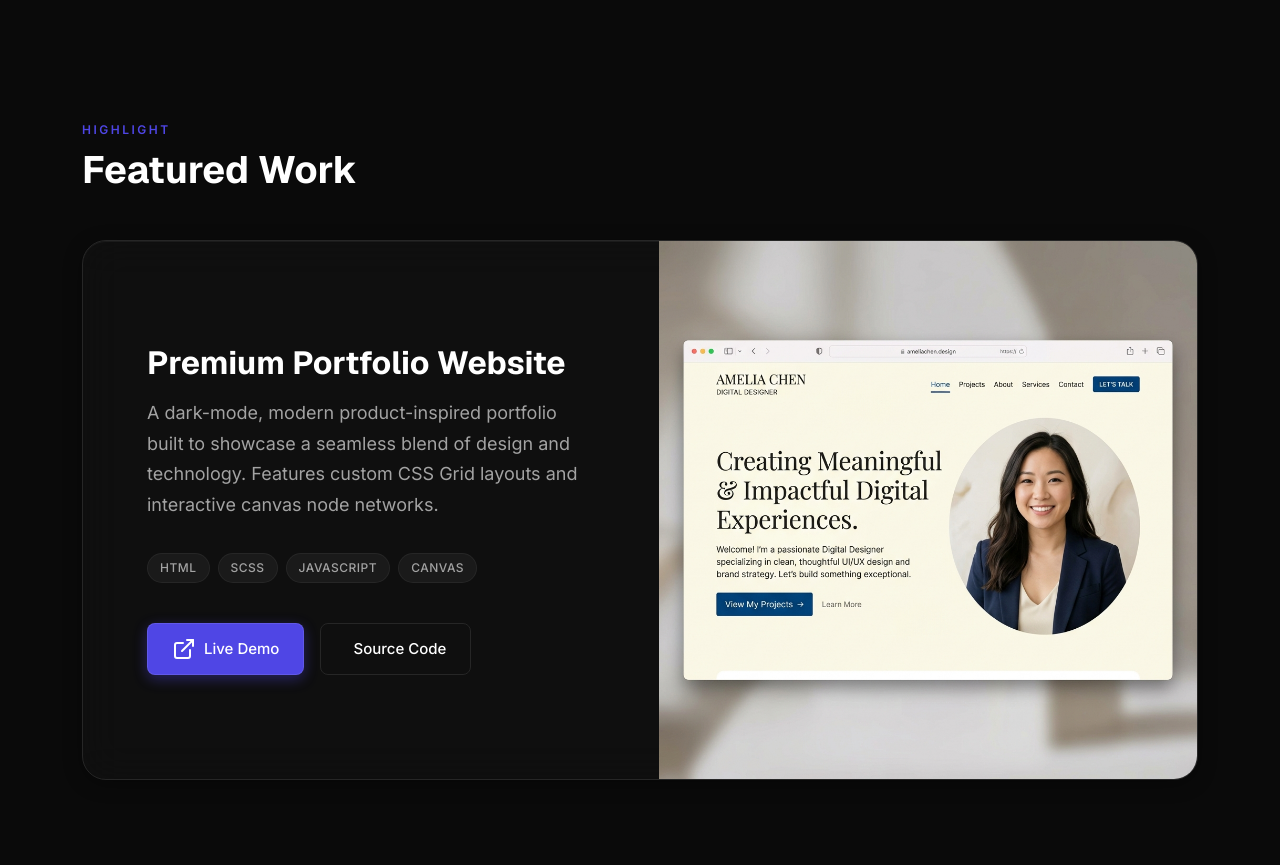
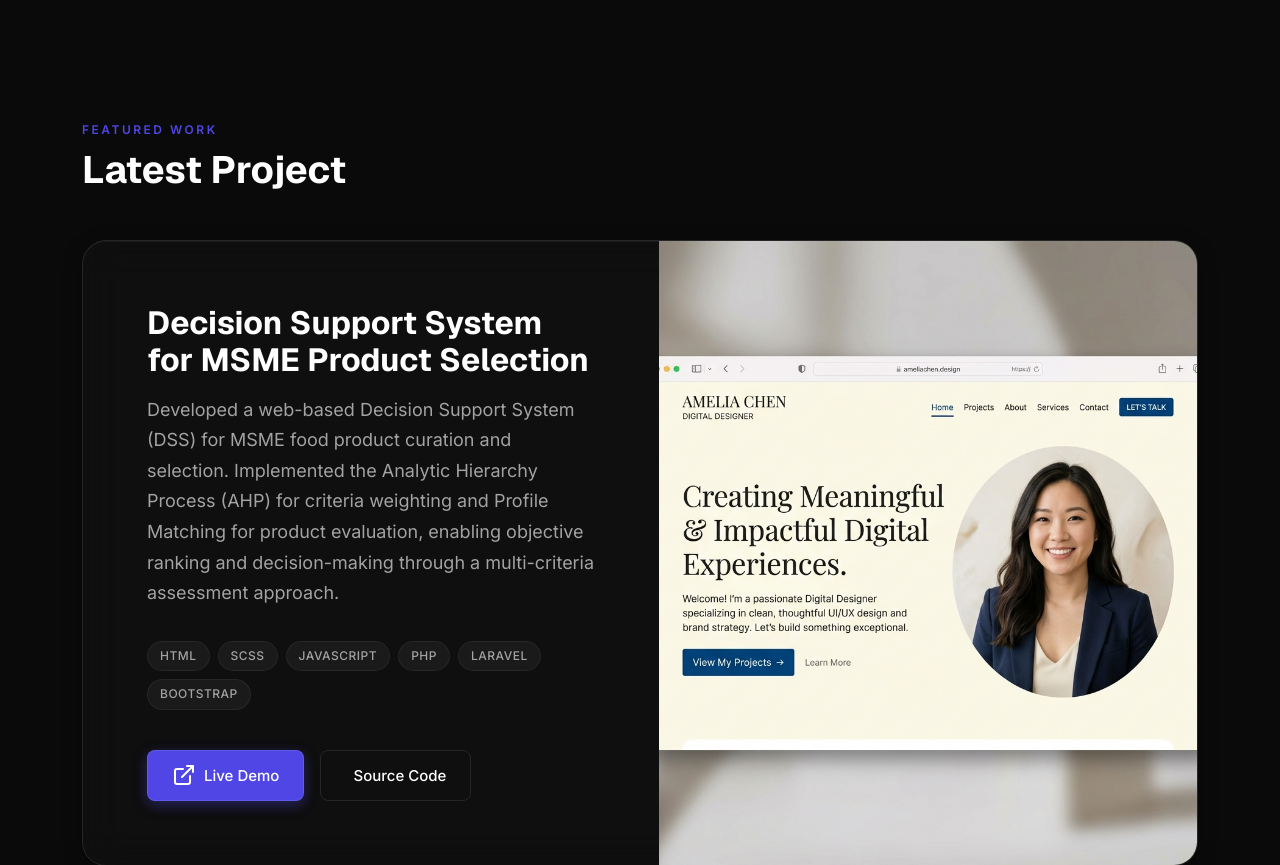
Before and after one commit to rakhalana/lanaa-portfolio, a website: page index.html in a window 1280 px wide. Shown: the part 800-1665 px from the top of the page. Drawn offline with nearby package versions, Linux system fonts and the light colour scheme.

Commit message:
second add portf

```diff
--- a/index.html
+++ b/index.html
@@ -104,8 +104,8 @@
     <!-- ═══════════════════════════════════════════════════ -->
     <section class="featured section" id="featured">
       <div class="container">
-        <span class="section-label animate-on-scroll">Highlight</span>
-        <h2 class="section-heading animate-on-scroll">Featured Work</h2>
+        <span class="section-label animate-on-scroll">Featured Work</span>
+        <h2 class="section-heading animate-on-scroll">Latest Project</h2>
 
         <!-- Rendered by JS -->
         <div id="featured-container" class="animate-on-scroll mt-5"></div>
--- a/js/data.js
+++ b/js/data.js
@@ -115,16 +115,16 @@ const educationData = [
 
 const capabilities = [
   {
-    category: "Design",
-    items: ["UI/UX Design", "Wireframing", "Prototyping", "Branding"]
+    category: "Frontend Development",
+    items: ["HTML & SCSS", "JavaScript", "PHP & Laravel", "Bootstrap"]
   },
   {
-    category: "Development",
-    items: ["HTML", "CSS", "JavaScript", "React", "Next.js", "Tailwind CSS", "Bootstrap"]
+    category: "UI/UX & Design",
+    items: ["UI/UX Design", "Graphic Design", "Branding & Guidelines", "Figma & Illustrator"]
   },
   {
-    category: "Creative",
-    items: ["Visual Design", "Content Design", "Motion Graphics"]
+    category: "Media & Management",
+    items: ["Social Media Management", "Video Production & OBS", "Team Leadership", "Cross-functional Collab"]
   },
   {
     category: "Currently Exploring",
@@ -136,11 +136,11 @@ const capabilities = [
 
 const projects = [
   {
-    id: "personal-portfolio",
-    title: "Premium Portfolio Website",
-    description: "A dark-mode, modern product-inspired portfolio built to showcase a seamless blend of design and technology. Features custom CSS Grid layouts and interactive canvas node networks.",
-    category: "frontend",
-    tags: ["HTML", "SCSS", "JavaScript", "Canvas"],
+    id: "latest-project",
+    title: "Decision Support System for MSME Product Selection",
+    description: "Developed a web-based Decision Support System (DSS) for MSME food product curation and selection. Implemented the Analytic Hierarchy Process (AHP) for criteria weighting and Profile Matching for product evaluation, enabling objective ranking and decision-making through a multi-criteria assessment approach.",
+    category: "fullstack",
+    tags: ["HTML", "SCSS", "JavaScript", "PHP", "Laravel", "Bootstrap"],
     thumbnail: "assets/images/projects/portfolio.jpg",
     liveUrl: "#",
     sourceUrl: "https://github.com/rakhamaulana",
```
Also changed, not shown: 1 other file.
